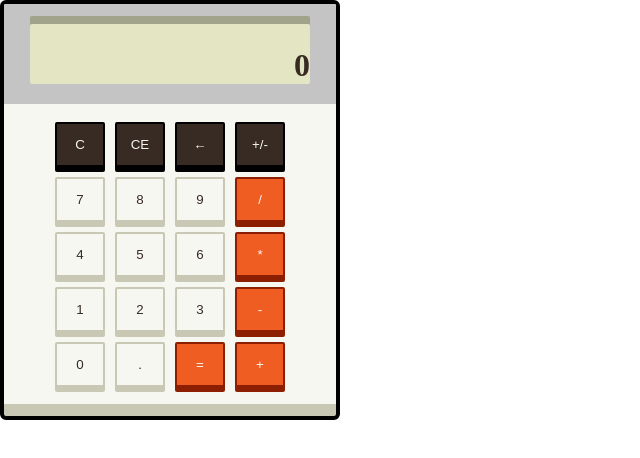
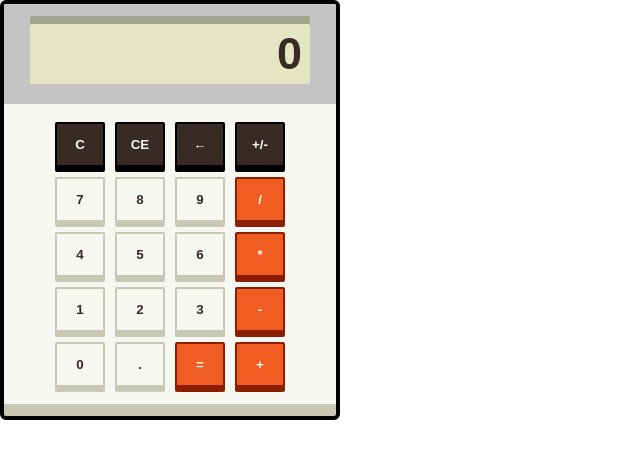
Before and after one commit to thatoneguy087/calculator, a plain HTML site: page index.html in a window 1280 px wide. Shown: the whole page, without its empty margins (0-640 px from the left). Drawn offline with Linux system fonts and the light colour scheme.

Commit message:
Update font and display font-size

```diff
--- a/style.css
+++ b/style.css
@@ -2,6 +2,8 @@
   Margin: 0;
   padding: 0;
   box-sizing: border-box;
+  font-family: Arial, Helvetica, sans-serif;
+  font-weight: bold;
 }
 
 .calculator-container {
@@ -37,10 +39,15 @@
   border-radius: 2px;
   height: 60px;
   width: 280px;
+  padding: 4px 8px;
   box-shadow: 0 -8px #A2A38B;
   display: flex;
   justify-content: flex-end;
   align-items: flex-end;
+}
+
+.calculator h1 {
+  font-size: 45px;
 }
 
 .buttons,
```
